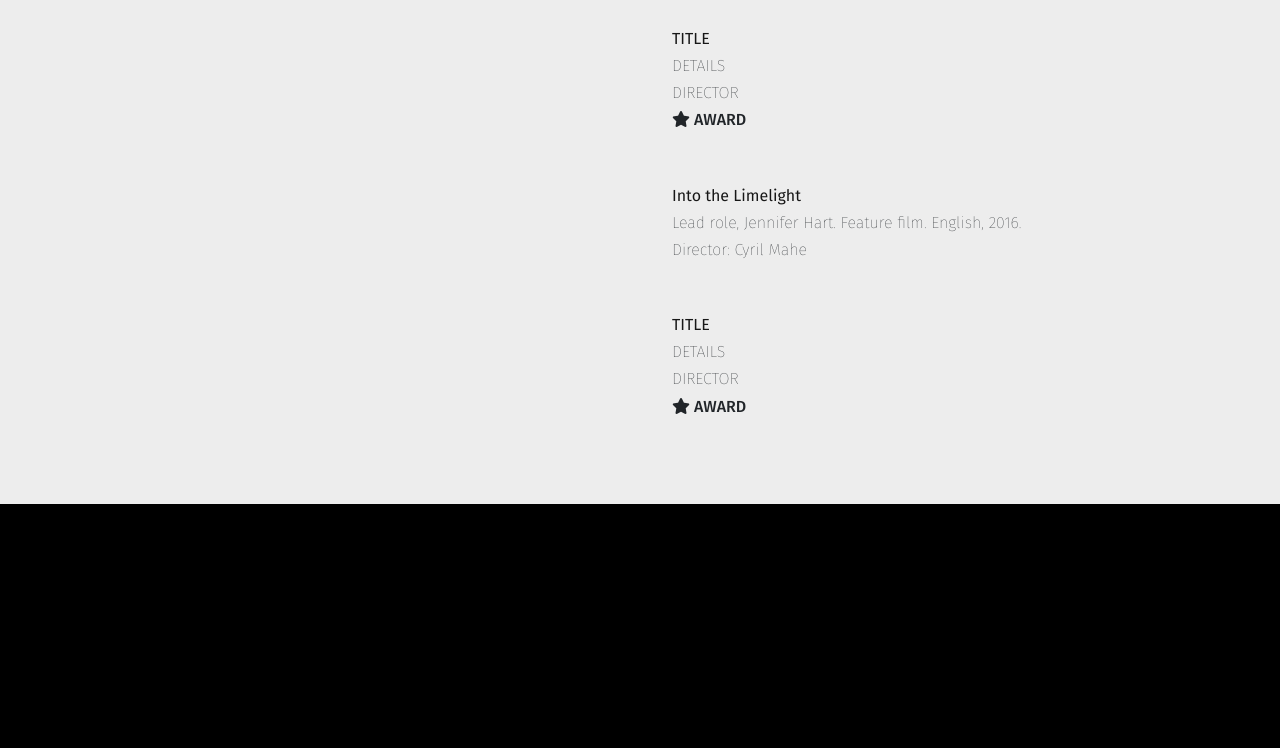
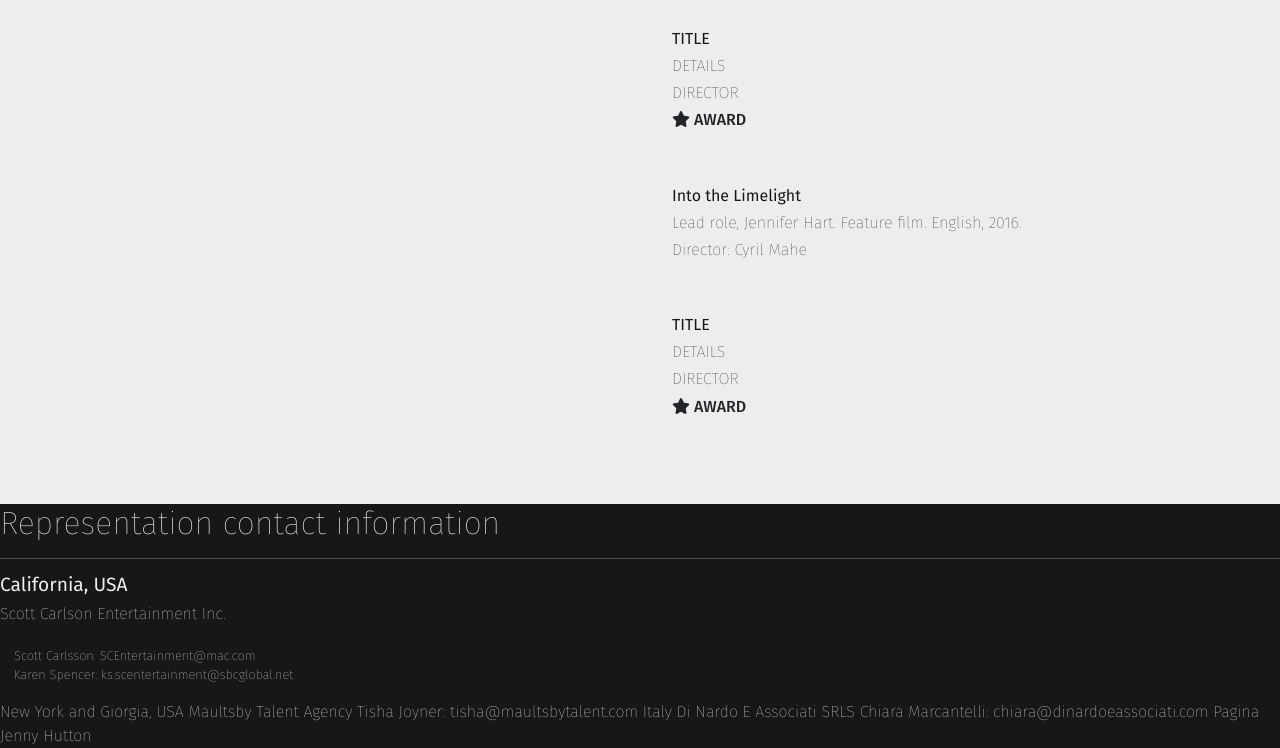
Before and after one commit to smorejon305/JH_ActingPortfolio, a plain HTML site: page index.html in a window 1280 px wide. Shown: the part 4560-5308 px from the top of the page. Before the commit the page ends 5064 px from the top, so only its background shows below. Drawn offline with nearby package versions, Linux system fonts and the light colour scheme.

Commit message:
representation seection

```diff
--- a/index.html
+++ b/index.html
@@ -322,7 +322,6 @@ Director: Seth Daniels
 
 
 
-
 <!--
   <div class="projectsItem">
 
@@ -355,6 +354,35 @@ Director: Seth Daniels
 
 </section>
 
+<section class="representationContact">
+
+<h2>  Representation contact information
+</h2>
+<hr>
+
+<h3 class="repHeader">California, USA</h3>
+
+
+<a href="https://scottcarlsonentertainment.weebly.com/" target="_blank" class="repLink">Scott Carlson Entertainment Inc.
+</a>
+<p class="repDetails">
+<br />
+Scott Carlsson: SCEntertainment@mac.com
+<br />
+Karen Spencer: ks.scentertainment@sbcglobal.net
+</p>
+
+
+New York and Giorgia, USA
+Maultsby Talent Agency
+Tisha Joyner: tisha@maultsbytalent.com
+
+Italy
+Di Nardo E Associati SRLS
+Chiara Marcantelli: chiara@dinardoeassociati.com
+Pagina Jenny Hutton
+</section>
+
 
     <!-- JS link -->
     <script
--- a/src/style.css
+++ b/src/style.css
@@ -327,6 +327,33 @@ a:hover {
   font-weight: 500;
 }
 
+/* CONTACT INFO */
+
+.representationContact {
+  background-color: var(--clr-neutral-900);
+  color: var(--clr-neutral-100);
+}
+
+.repHeader {
+  font-size: 1.2em;
+  font-weight: 400;
+  line-height: 1em;
+}
+
+.repLink {
+  text-decoration: none;
+  color: var(--clr-neutral-100);
+}
+
+.repLink:hover {
+  text-decoration: underline;
+}
+
+.repDetails {
+  font-size: 0.8em;
+  margin-left: 1.1em;
+}
+
 /* SPLIT EFFECT */
 
 .split {
```
